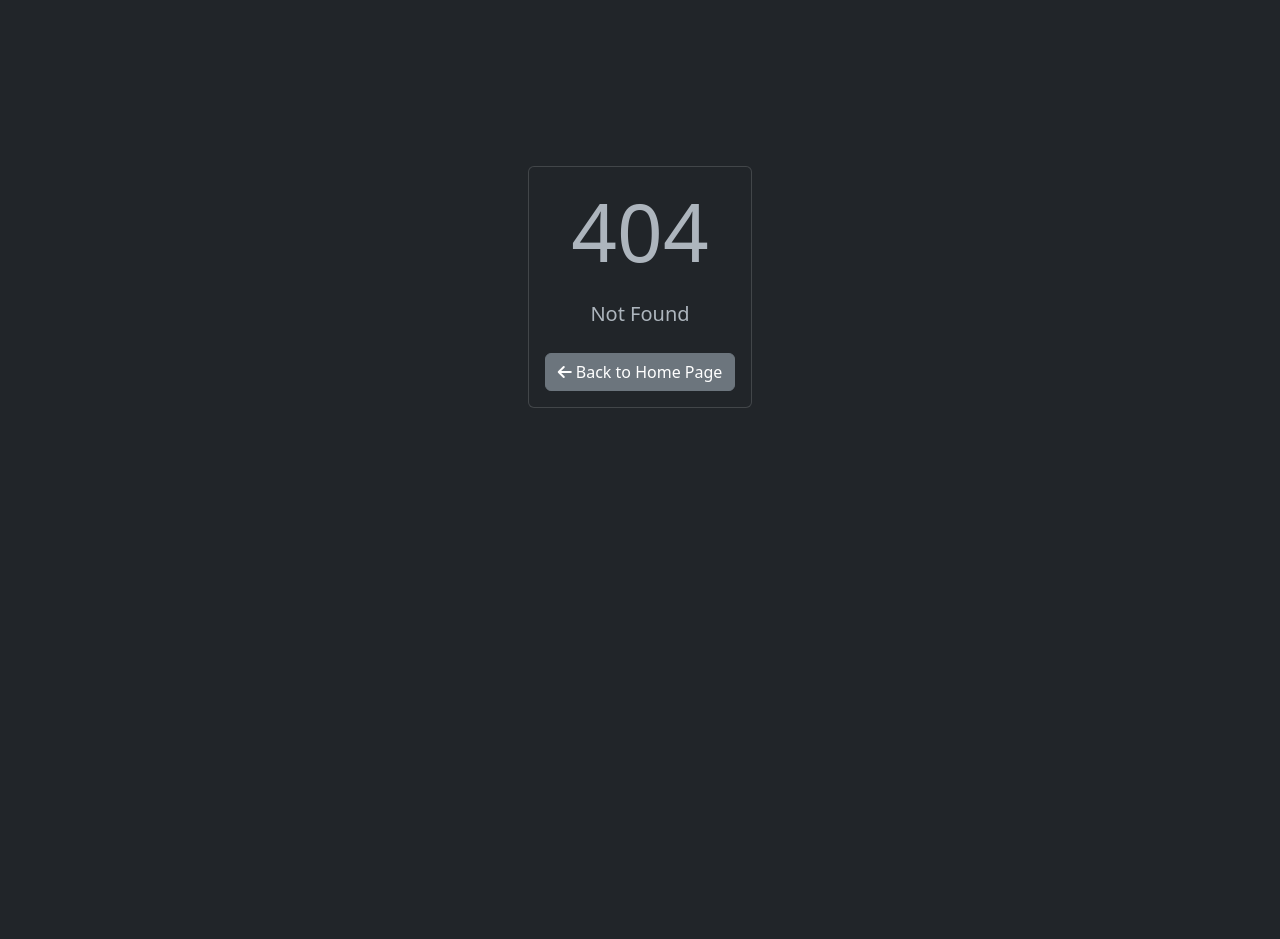
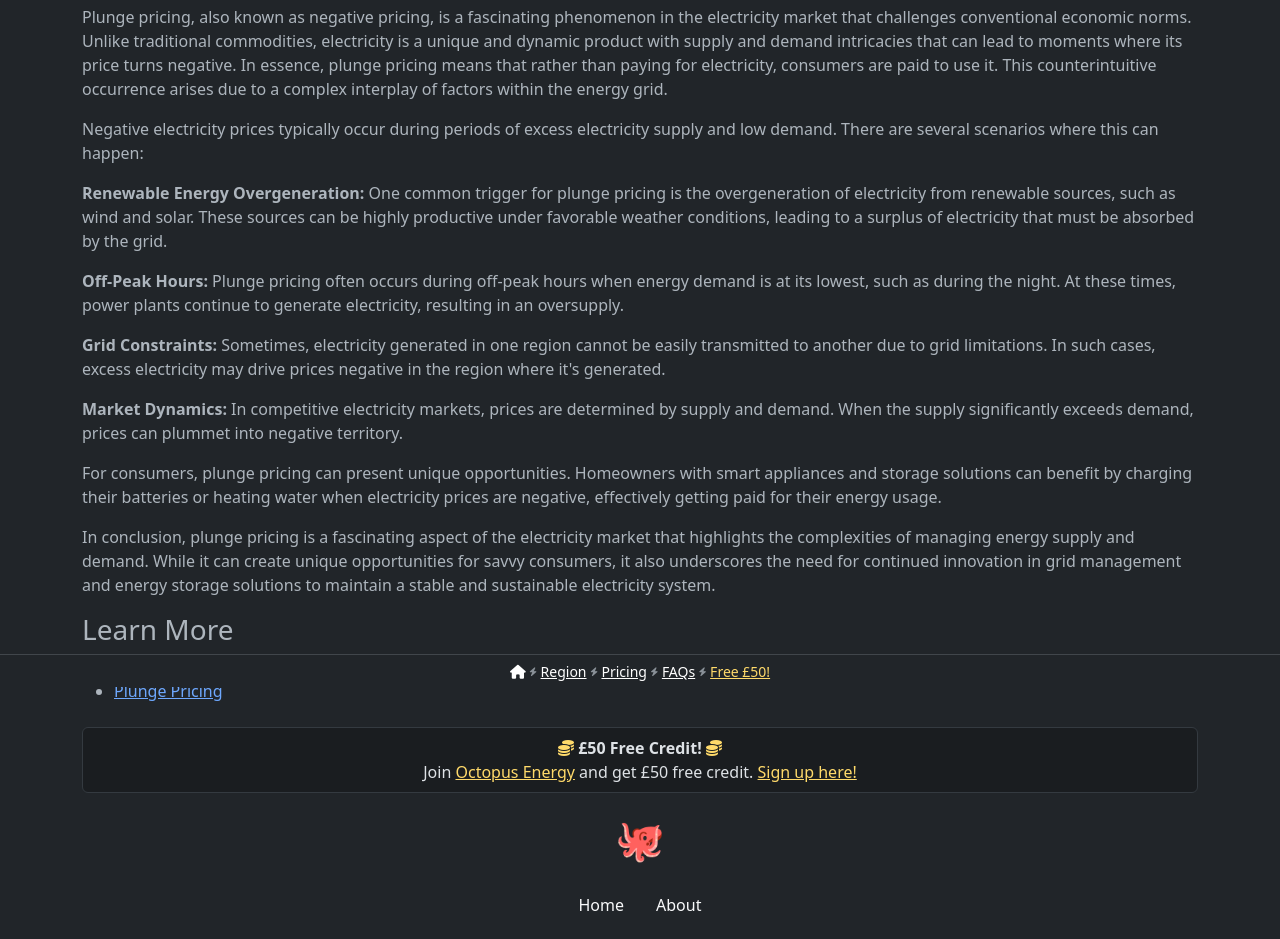
Before and after one commit to nojacko/agile-octopus, a SvelteKit app: page /about/plunge-pricing in a window 1280 px wide. Before the commit this address had no page. Shown: the part 113-1052 px from the top of the page. Before the commit the page ends 800 px from the top, so only its background shows below. Built offline with nearby package versions, Linux system fonts and the light colour scheme.

Commit message:
SEO About Pages

```diff
--- /dev/null
+++ b/src/app.css
@@ -0,0 +1,16 @@
+body > .container {
+    max-width: 36rem;
+}
+
+#nav-bar {
+    position: fixed;
+    bottom: 0rem;
+    left: 0rem;
+    right: 0rem;
+    z-index: 10;
+    background-color: rgb(33, 37, 41);
+}
+
+#nav-bar a {
+    color: White;
+}
--- a/src/routes/(app)/+layout.svelte
+++ b/src/routes/(app)/+layout.svelte
@@ -1,16 +1,30 @@
 <script lang="ts">
+    import '../../app.css';
     import OctopusAd from "$lib/OctopusAd.svelte";
+
+    const navItemClass = "nav-link link-light"
 </script>
 
-<h1 id="top" class="text-center display-1 fs-1 text-light mx-1 my-2">Agile Octopus Price Tracker</h1>
+<h1 id="top" class="text-center display-1 fs-1 text-light mx-1 mt-2 mb-3">
+    <a href="/" class="link-light link-underline link-underline-opacity-0 link-underline-opacity-100-hover">Agile Octopus Price Tracker</a>
+</h1>
 
 <div class="container mb-4 mx-auto">
     <slot />
 </div>
 
-<div class="container mb-4 mx-auto">
+<div class="container mb-5 mx-auto">
     <OctopusAd />
-    <p class="fs-1 text-center mb-5">🐙</p>
+    <p class="fs-1 text-center">🐙</p>
+
+    <ul class="nav justify-content-center">
+        <li class="nav-item">
+            <a class="{navItemClass}" href="/">Home</a>
+        </li>
+        <li class="nav-item">
+            <a class="{navItemClass}" href="/about">About</a>
+        </li>
+    </ul>
 </div>
 
 <div id="nav-bar" class="container-fluid border-top border-secondary-subtle py-1 text-center text-body-secondary">
@@ -26,22 +40,3 @@
         <a href="#how-to-get-agile" class="text-warning-emphasis">Free &pound;50!</a>
     </small>
 </div>
-
-<style>
-    .container {
-        max-width: 36rem;
-    }
-
-    #nav-bar {
-        position: fixed;
-        bottom: 0rem;
-        left: 0rem;
-        right: 0rem;
-        z-index: 10;
-        background-color: rgb(33, 37, 41);
-    }
-
-    #nav-bar a {
-        color: White;
-    }
-</style>
--- /dev/null
+++ b/src/routes/(app)/about/+layout.svelte
@@ -0,0 +1,7 @@
+<slot />
+
+<h3>Learn More</h3>
+<ul>
+    <li><a href="/about/agile-octopus">Agile Octopus</a></li>
+    <li><a href="/about/plunge-pricing">Plunge Pricing</a></li>
+</ul>
--- /dev/null
+++ b/src/routes/(app)/about/plunge-pricing/+page.svelte
@@ -0,0 +1,26 @@
+<script lang="ts">
+	export let data;
+</script>
+
+<svelte:head>
+    <title>Plunge Pricing - {data.site.name}</title>
+    <meta name="description" content="Quickly see the upcoming electricity prices for Octopus Energy's Agile Octopus tariff." />
+</svelte:head>
+
+<h2><a class="link-light" href="/about">About</a> / Plunge Pricing</h2>
+
+<p>Plunge pricing, also known as negative pricing, is a fascinating phenomenon in the electricity market that challenges conventional economic norms. Unlike traditional commodities, electricity is a unique and dynamic product with supply and demand intricacies that can lead to moments where its price turns negative. In essence, plunge pricing means that rather than paying for electricity, consumers are paid to use it. This counterintuitive occurrence arises due to a complex interplay of factors within the energy grid.</p>
+
+<p>Negative electricity prices typically occur during periods of excess electricity supply and low demand. There are several scenarios where this can happen:</p>
+
+<p><strong>Renewable Energy Overgeneration:</strong> One common trigger for plunge pricing is the overgeneration of electricity from renewable sources, such as wind and solar. These sources can be highly productive under favorable weather conditions, leading to a surplus of electricity that must be absorbed by the grid.</p>
+
+<p><strong>Off-Peak Hours:</strong> Plunge pricing often occurs during off-peak hours when energy demand is at its lowest, such as during the night. At these times, power plants continue to generate electricity, resulting in an oversupply.</p>
+
+<p><strong>Grid Constraints:</strong> Sometimes, electricity generated in one region cannot be easily transmitted to another due to grid limitations. In such cases, excess electricity may drive prices negative in the region where it's generated.</p>
+
+<p><strong>Market Dynamics:</strong> In competitive electricity markets, prices are determined by supply and demand. When the supply significantly exceeds demand, prices can plummet into negative territory.</p>
+
+<p>For consumers, plunge pricing can present unique opportunities. Homeowners with smart appliances and storage solutions can benefit by charging their batteries or heating water when electricity prices are negative, effectively getting paid for their energy usage.</p>
+
+<p>In conclusion, plunge pricing is a fascinating aspect of the electricity market that highlights the complexities of managing energy supply and demand. While it can create unique opportunities for savvy consumers, it also underscores the need for continued innovation in grid management and energy storage solutions to maintain a stable and sustainable electricity system.</p>
--- a/src/routes/+layout.ts
+++ b/src/routes/+layout.ts
@@ -1 +1,9 @@
 export const prerender = true;
+
+export function load() {
+	return {
+		site: {
+            name: "Agile Octopus Price Tracker",
+        }
+	};
+}
```
Also changed, not shown: src/routes/(app)/about/+page.svelte (added, +12 -0 lines), src/routes/(app)/about/agile-octopus/+page.svelte (added, +16 -0 lines).
